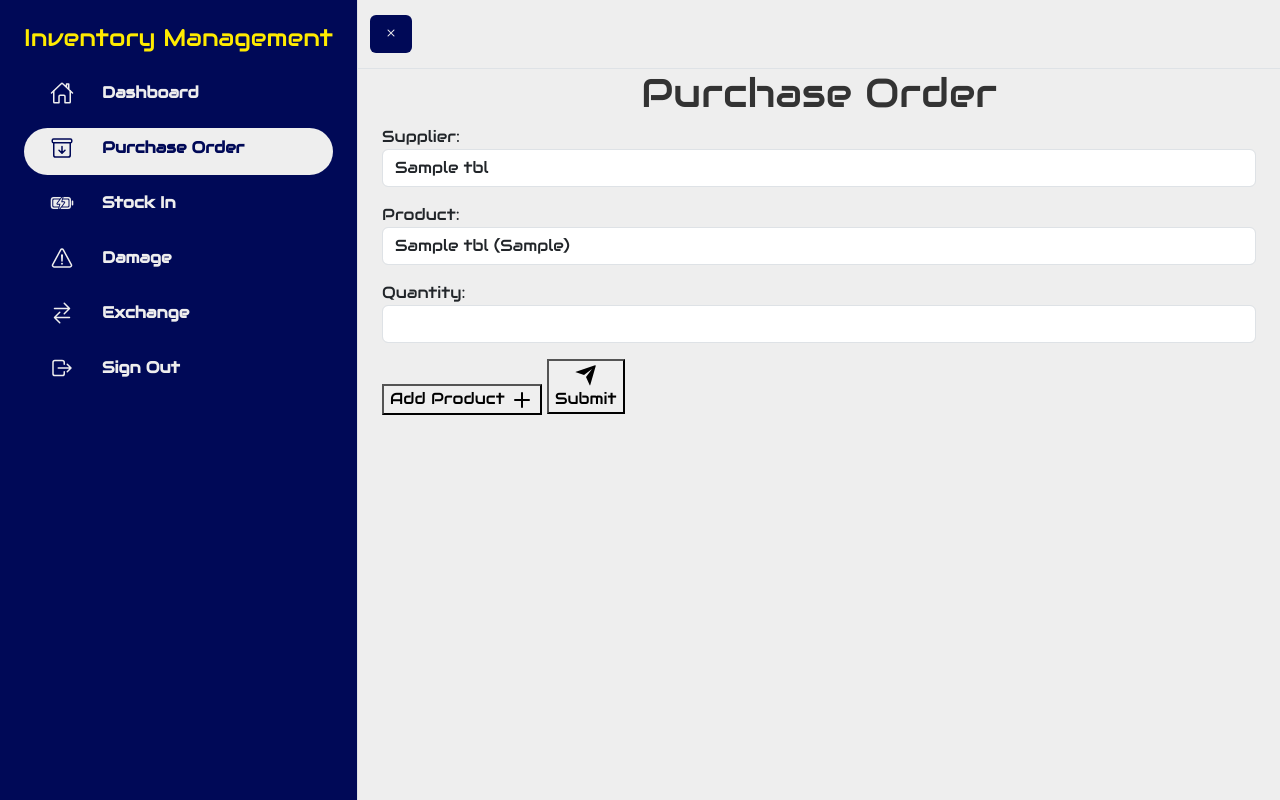
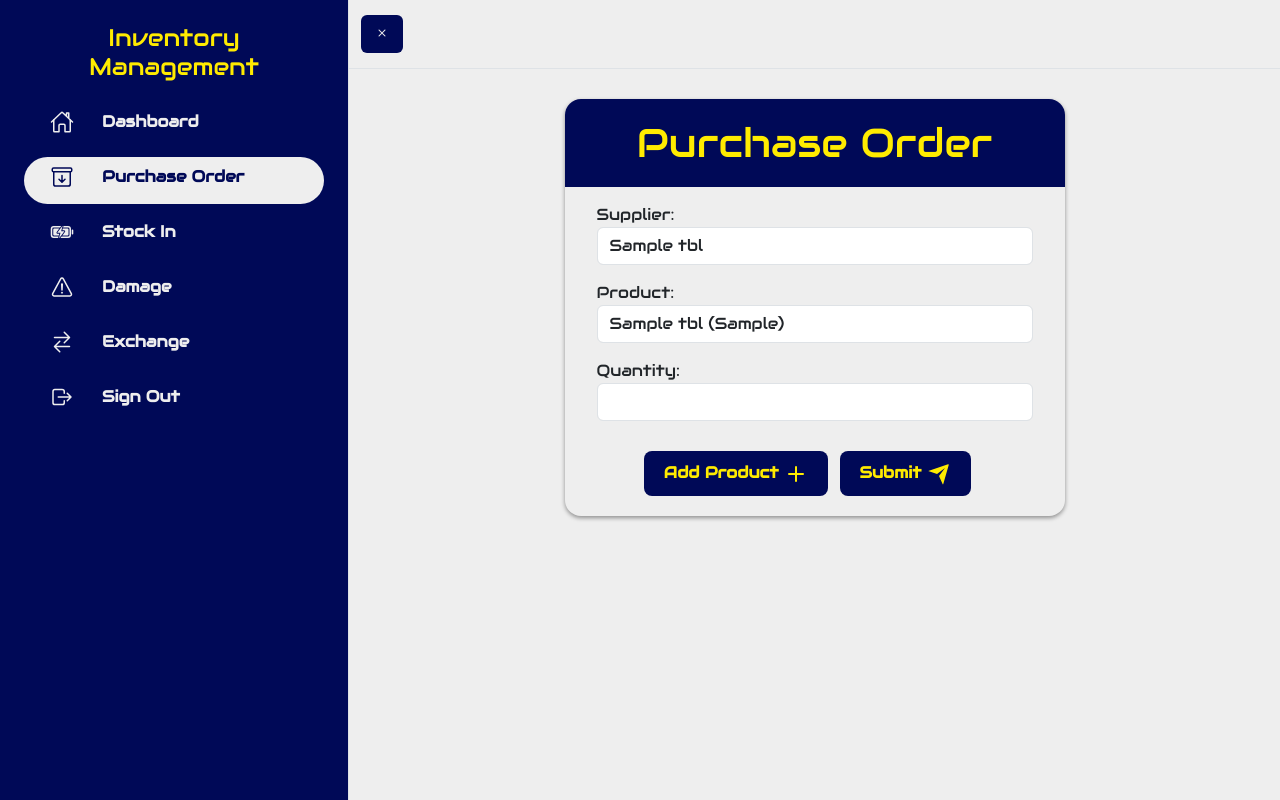
Before and after one commit to lloydryan/Ecommerce-BatteryShop, a PHP site: page /PO.php in a window 1280 px wide. Run offline with PHP 8.4, Linux system fonts and the light colour scheme; the visitor is signed in with stand-in values (Sample User, id 1); tables that the repository leaves empty or names only in its code hold one stand-in row (values such as "Sample post"); some libraries are stand-ins or nearby versions.

Commit message:
changes in the design in invertory side and admin

```diff
--- a/admin/navbar/navbar1.php
+++ b/admin/navbar/navbar1.php
@@ -4,7 +4,7 @@
     <div class="border-end bg-light" id="sidebar" >
         <div class="p-4">
         <div class="navigation">
-            <h1 class="fs-4">Mark's Shop</h1>
+            <h1 class="fs-4" style="width:300px">Mark's Shop</h1>
             <ul>
                 <li>
                     <a href="dashboard.php">
--- a/inventory/PO.php
+++ b/inventory/PO.php
@@ -44,12 +44,12 @@
 include_once('navbar/navbar.php');
 ?>
 
-<div class="container-fluid">
-    <div class="container">
+<div class="container-fluid purchaseOrder" >
         <!-- Purchase Order Form -->
+         <h1 class="PO_title">Purchase Order</h1>
+<div class="container">
         <form method="post">
-            <h1>Purchase Order</h1>
-            <div class="mb-3">
+            <div class="mb-3 mt-3">
                 <label class="PO_label" for="supplier_Id">Supplier:</label>
                 <select id="supplier_Id" name="supplier_Id" class="form-control" required>
                     <?php
@@ -120,12 +120,14 @@
 
 
 
-
+        <div class="container button-container">
             <button type="button" class="btnADD" id="addProduct">
              <span class="button__text">Add Product</span>
             <span class="button__icon"><svg xmlns="http://www.w3.org/2000/svg" width="24" viewBox="0 0 24 24" stroke-width="2" stroke-linejoin="round" stroke-linecap="round" stroke="currentColor" height="24" fill="none" class="svg"><line y2="19" y1="5" x2="12" x1="12"></line><line y2="12" y1="12" x2="19" x1="5"></line></svg></span>
             </button>
-            <button type="submit" class="btn-PO ">
+
+            <button type="submit" class="btnPO ">
+                <span>Submit</span>
                 <div class="svg-wrapper-1">
                 <div class="svg-wrapper">
                 <svg height="24" width="24" viewBox="0 0 24 24" xmlns="http://www.w3.org/2000/svg">
@@ -134,9 +136,8 @@
                 </svg>
                 </div>
             </div>
-            <span>Submit</span>
             </button>
-
+        </div>
 
         </form>
 
--- a/inventory/css/style.css
+++ b/inventory/css/style.css
@@ -1,3 +1,7 @@
+
+
+
+
 @font-face{
     font-family: "MyFont";
     src:
@@ -26,11 +30,6 @@
     text-align: center;
     color: var(--black);
 }
-
-
-
-
-
 
 
 .toggle{
@@ -69,6 +68,7 @@
 }
 
 .navigation ul li {
+
     border-top-left-radius: 30px;
     border-bottom-left-radius: 30px;
     margin-bottom: 8px; /* Add some spacing between items */
@@ -138,9 +138,71 @@
     #content.active + #sidebar:not(.active) {
         width: 100%; /* Reset content width to 100% when sidebar is not active */
         margin-left: 0; /* Reset margin when sidebar is not active */
+
     }
+    /* Add padding-left only when sidebar is NOT active */
+    #content.active + #sidebar:not(.active) .transactionDescription:first-child {
+    padding-left: 400px !important; /* adjust as needed */
+  }
 }
 
+
+
+
+
+/*stylee for Purchase Order Form */
+
+.purchaseOrder{
+    max-width: 500px;
+    margin-top: 30px;
+    padding: 20px;
+    background-color: var(--white);
+    border-radius: 16px;
+    box-shadow: 0 2px 4px rgba(0, 0, 0, 0.4);
+    font-family: 'MyFont', sans-serif;
+}
+.PO_title{
+  background-color: var(--blue1);
+  margin-top: -20px;
+  margin-left: -20px;
+  margin-right: -20px;
+  padding: 20px;
+  border-top-left-radius: 16px;
+  border-top-right-radius: 16px;
+  color: var(--yellow);
+}
+
+.button-container{
+    display: flex;
+    align-items: center;       /* vertically center text + icon */
+    justify-content: center;   /* horizontally center the buttons */
+    gap: 12px;                 /* space between buttons */
+    margin-top: 20px;
+    margin-left: -7px;
+}
+
+.btnADD{
+    background-color: var(--blue1);
+    color: var(--yellow);
+    font-weight: bold;
+    padding: 10px 20px;
+    border: none;
+    border-radius: 8px;
+    cursor: pointer;
+    margin-top: 10px;
+}
+.btnPO{
+    display: inline-flex;
+    gap: 6px;
+    background-color: var(--blue1);
+    color: var(--yellow);
+    font-weight: bold;
+    padding: 10px 20px;
+    border: none;
+    border-radius: 8px;
+    cursor: pointer;
+    margin-top: 10px;
+}
 
 
 
@@ -158,17 +220,21 @@
 
 /*Style for tables*/
 
+
 .table-responsive{
+  max-width: 1000px;
   border-radius: 10px;
   box-shadow: 0 4px 8px rgba(0, 0, 0, 0.3);
-  padding:0;}
+  padding:0;
+}
 thead th {
-  color: var(--yellow);
+  color: var(--yellow) !important;
+  background-color: var(--blue1) !important;
 }
 thead {
   top: 0;
   position: sticky;
-  background-color: var(--blue1);
+
 
 }
 td, th{
@@ -180,8 +246,16 @@
 a{
   text-decoration: none;
 }
+.btn{
 
+  background-color: var(--blue1);
+  color: var(--white);
 
+}
+
+.trasnactionDescription:first-child{
+ padding-left: 0 !important;
+}
 
 @media (max-width: 768px) {
   html, body, .intro {
--- a/inventory/navbar/navbar.php
+++ b/inventory/navbar/navbar.php
@@ -4,7 +4,7 @@
     <div class="border-end bg-light" id="sidebar" >
         <div class="p-4">
             <div class="navigation">
-                <h1 class="fs-4">Inventory Management</h1>
+                <h1 class="fs-4" style="width:300px">Inventory Management</h1>
                 <ul class="list-unstyled">
                     <li>
                         <a href="dashboard.php">
```
Also changed, not shown: inventory/damage.php (+33 -11 lines), inventory/stockin.php (+16 -6 lines).
